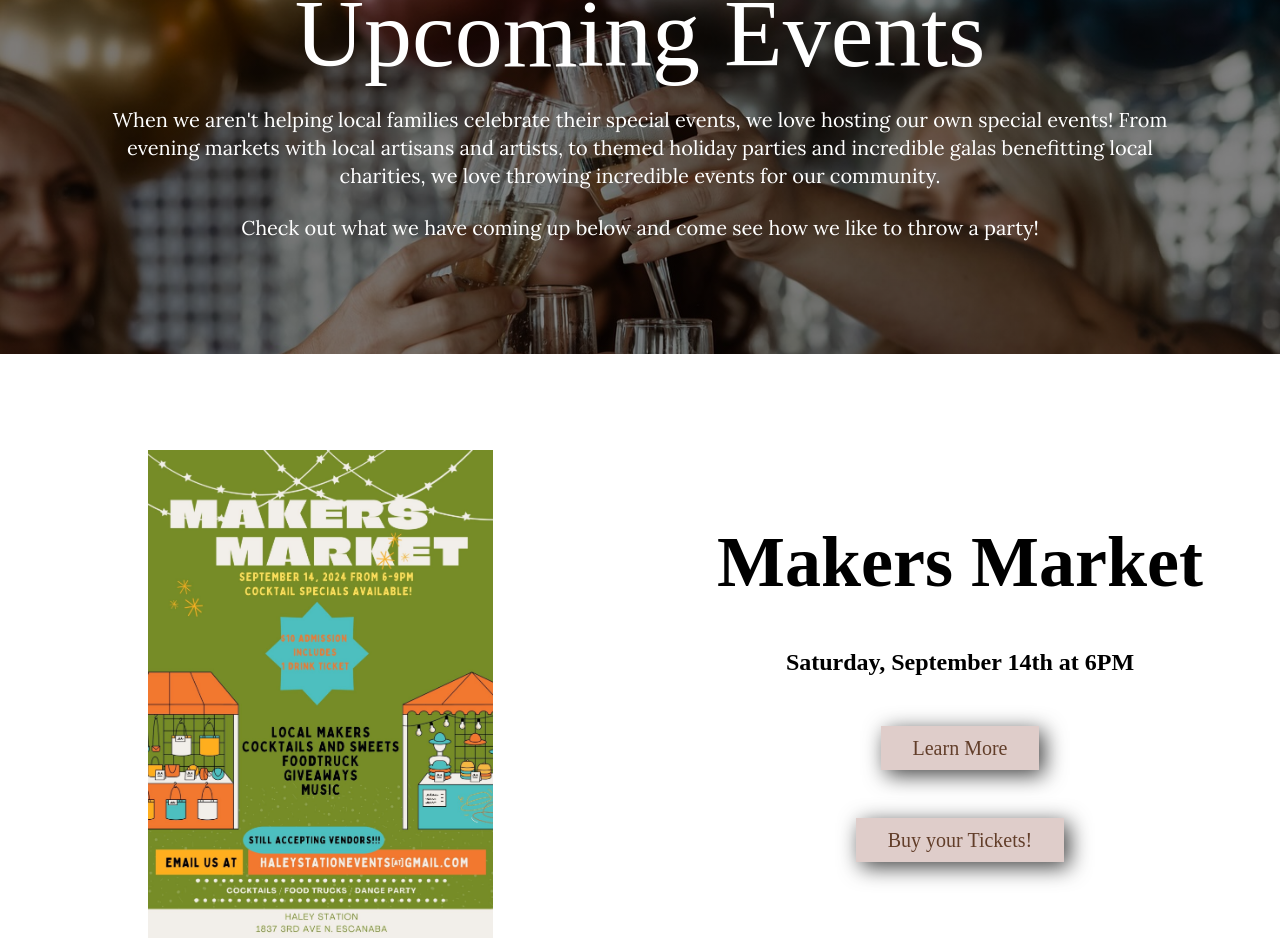
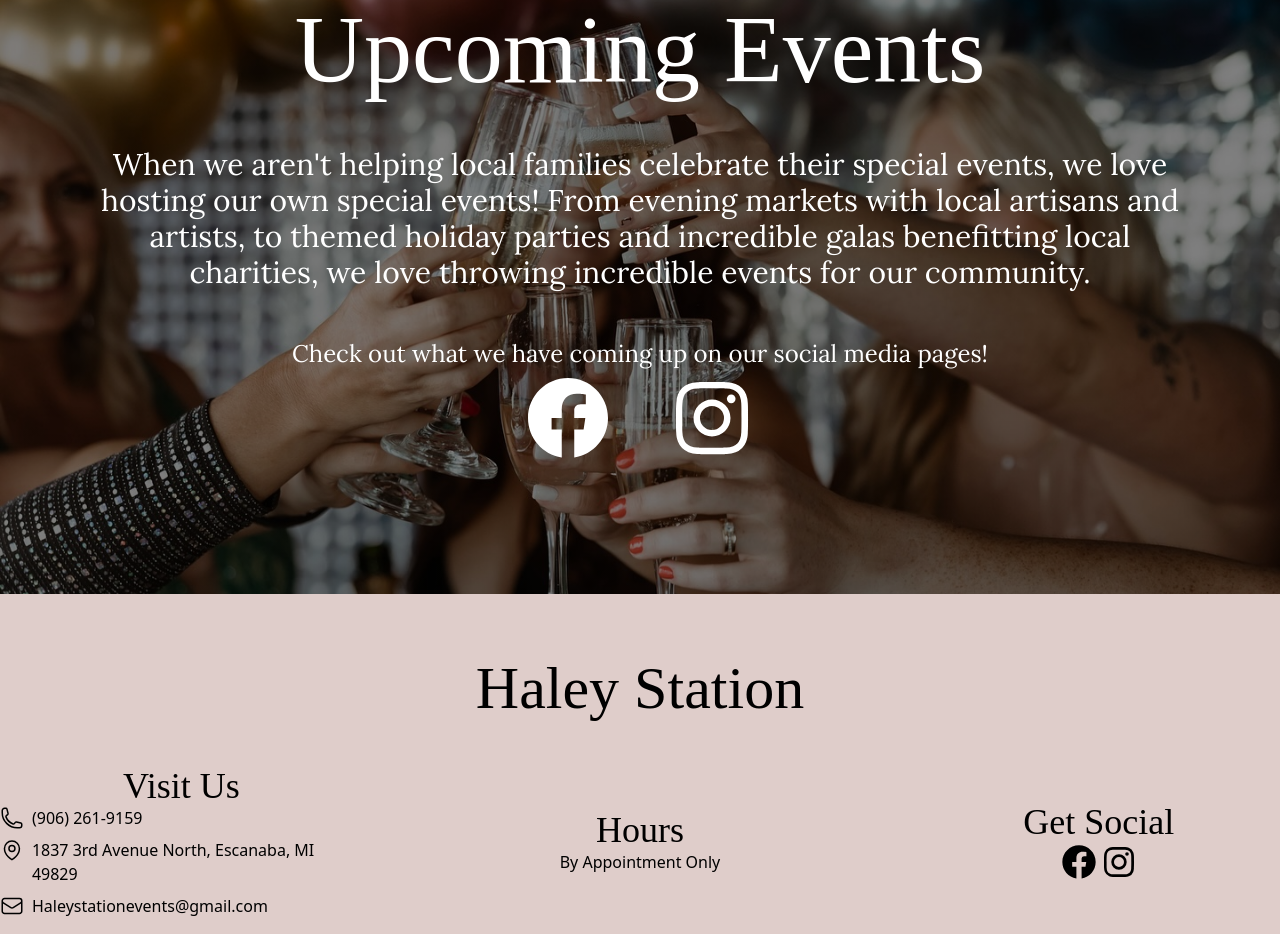
Before and after one commit to lee14k/haleystation, a Next.js app: page /Upcoming-Events in a window 1280 px wide. Shown: the part 254-1198 px from the top of the page. Built offline with nearby package versions, Linux system fonts and the light colour scheme; a web font is replaced by a local one.

Commit message:
fixing upcoming events page to be generic

```diff
--- a/pages/Rates.js
+++ b/pages/Rates.js
@@ -27,7 +27,7 @@ const Rates = () => {
                   Wedding Packages
                 </h2>
                 <h4 className="text-2xl lg:text-left text-center">
-                  $1,795 (weekend) | $1,295
+                  $1,795 (weekend rental)
                 </h4>
                 <span className="other-font text-2xl mx-12 lg:mx-0">
                   {" "}
--- a/pages/Upcoming-Events.js
+++ b/pages/Upcoming-Events.js
@@ -9,6 +9,7 @@ import { StarIcon } from "@heroicons/react/24/outline";
 import Navbar from "@/components/Navbar";
 import Link from "next/link";
 import React from "react";
+import {BiLogoFacebookCircle, BiLogoInstagram} from "react-icons/bi";
 
 export default function UpcomingEvents () {
     const eventFlyers=[
@@ -21,41 +22,30 @@ export default function UpcomingEvents () {
     return (
         <div>
             <Navbar/>
-            <div className=" new-space-bg text-white flex justify-center items-center">
-                <div className="flex flex-col justify-center items-center gap-6">
+            <div className="  new-space-bg text-white flex flex-col justify-center items-center">
+                <div className="flex flex-col justify-center items-center gap-12">
                     <h1 className="text-8xl fancy-font">Upcoming Events</h1>
-                    <p className={`text-xl mx-24 text-center ${lora.className}`}>When we aren't helping local families
+                    <p className={`text-3xl mx-24 text-center ${lora.className}`}>When we aren't helping local families
                         celebrate their special events, we love hosting our own special events! From evening markets
                         with local artisans and artists, to themed holiday parties and incredible galas benefitting
                         local charities, we love throwing incredible events for our community.</p>
-                    <p className={`text-xl mx-24 text-center ${lora.className}`}> Check out what we have coming up below
-                        and come see how we like to throw a party!</p>
+                    <p className={`text-2xl mx-24 text-center ${lora.className}`}> Check out what we have coming up on
+                        our social media pages!</p>
                 </div>
-            </div>
-            <div className="grid grid-rows-3 fancy-font gap-2 py-24">
-                {eventFlyers.map((flyer, index) => (
-                    <div
-                        className={`grid lg:grid-cols-2 ${index === 1 ? 'pink-box' : ''}`}
-                        key={index}
-                    >
-                        <div
-                            className="flex justify-end bg-no-repeat items-center gap-12 bg-contain bg-center w-full lg:h-full h-[50rem]"
-                            style={{backgroundImage: `url(${flyer.url})`}}>
-                        </div>
-                        <div
-                            className={`bg-white py-10 justify-center items-center flex flex-col text-center gap-12  ${index === 1 ? 'pink-box' : ''}`}>
-                            <h1 className="text-7xl font-bold">{flyer.title}</h1>
-                            <p className="text-2xl font-bold">{flyer.date} at {flyer.time}</p>
-                            <a target='_blank' href={`${flyer.learnMoreLink}`}>
-                                <button className="ctabutton pink-box brown-text px-8 py-2 text-xl">Learn More</button>
-                            </a>
-                            <a target='_blank' href={`${flyer.buttonLink}`}>
-                                <button className="ctabutton pink-box brown-text px-8 py-2 text-xl">Buy your Tickets!
-                                </button>
-                            </a>
-                        </div>
-                    </div>
-                ))}
+                <div className="flex lg:flex-row flex-col justify-center items-center ">
+                    <ul className="flex gap-12">
+                        <li className="flex">
+                            <Link href="https://www.facebook.com/profile.php?id=100090651140892">
+                                <BiLogoFacebookCircle className="h-24 w-24 "/>
+                            </Link>
+                        </li>
+                        <li className="flex">
+                            <Link href="https://www.instagram.com/haley_station?igsh=MTlqM2p4YmRxaGdmbg==">
+                                <BiLogoInstagram className="h-24 w-24"/>
+                            </Link>
+                        </li>
+                    </ul>
+                </div>
             </div>
             <Footer/>
         </div>
--- a/styles/globals.css
+++ b/styles/globals.css
@@ -39,7 +39,7 @@
   ),
   url("../public/hs-drinks.jpg");
   background-size: cover;
-  height: 30rem;
+  height: 45rem;
 }
 
 .firsttextheader {
```
